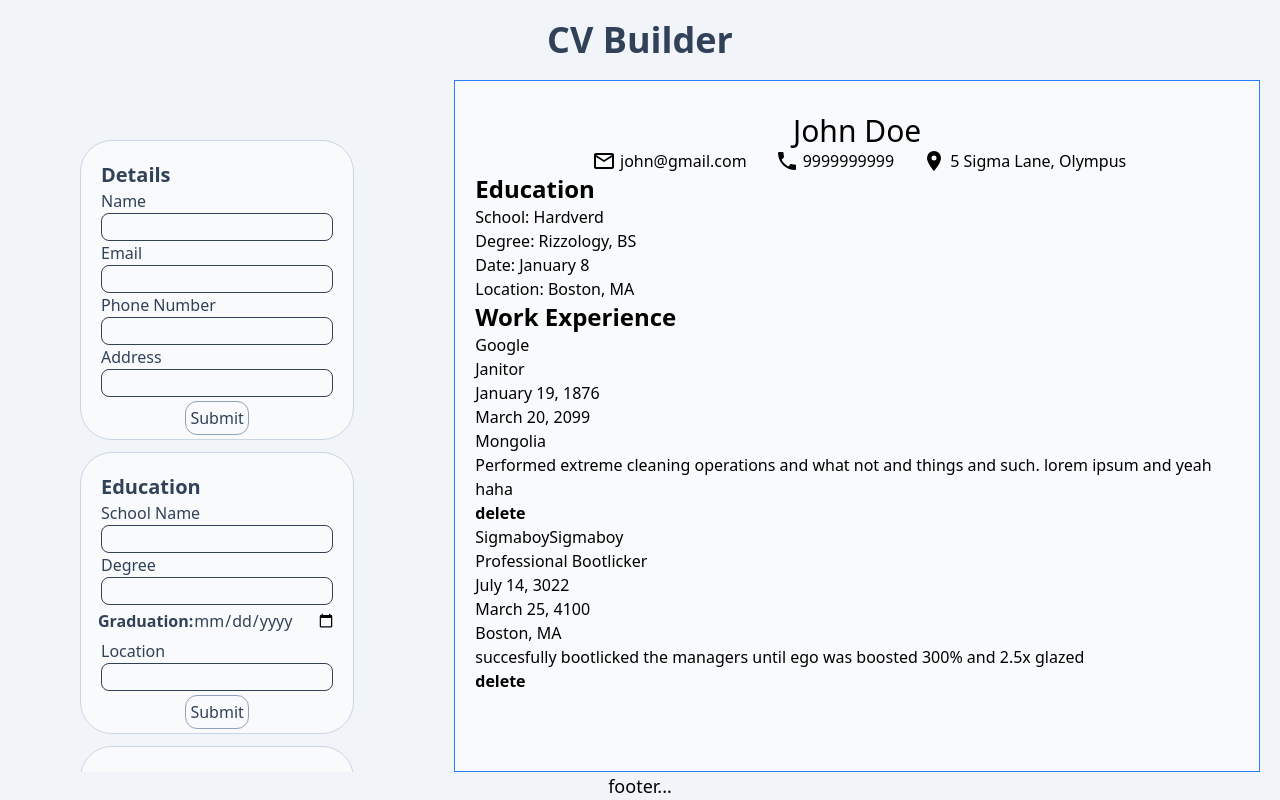
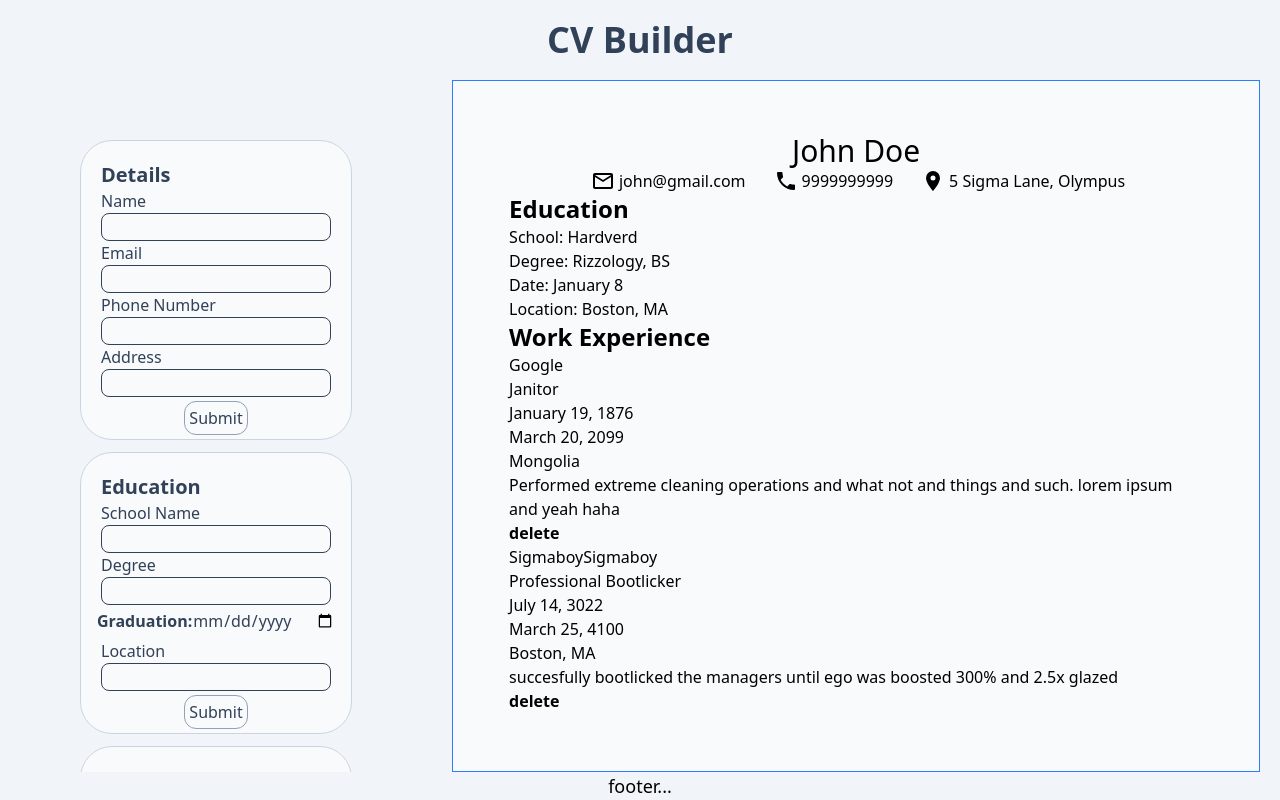
Before and after one commit to yskim308/cvApp, a React (Vite) app: page / in a window 1280 px wide. Built offline with nearby package versions, Linux system fonts and the light colour scheme.

Commit message:
add padding to cv section

```diff
--- a/src/App.tsx
+++ b/src/App.tsx
@@ -73,7 +73,7 @@ function App() {
           <EducationForm onSubmit={handleEducationSubmit} />
           <JobForm onSubmit={handleJobSubmit} />
         </div>
-        <div className="border border-blue-500 overflow-y-auto mx-5 w-4xl bg-slate-50 p-5">
+        <div className="border border-blue-500 overflow-y-auto mx-5 w-4xl bg-slate-50 px-14 py-10">
           <DetailsView formData={detailsData} />
           <EducationView formData={educationData} />
           <JobView formData={jobData} handleJobDelete={handleJobDelete} />
```
